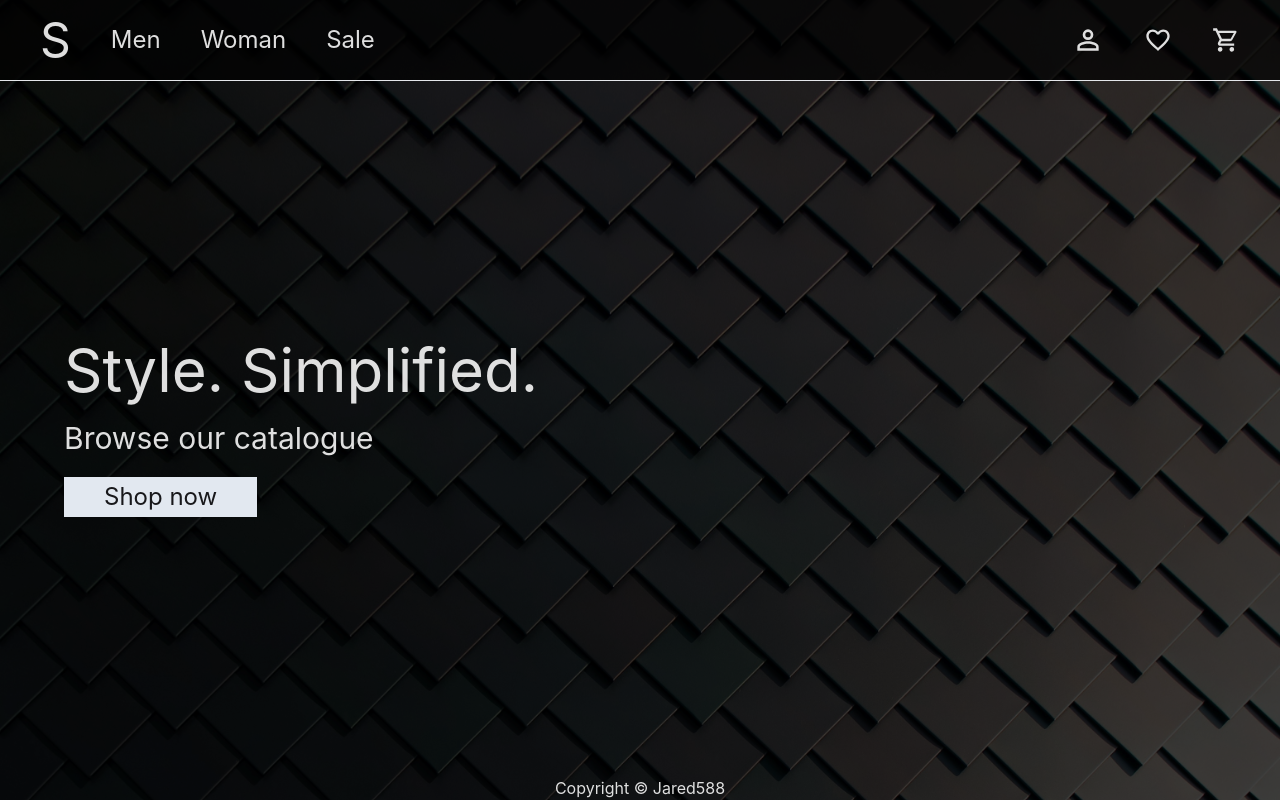
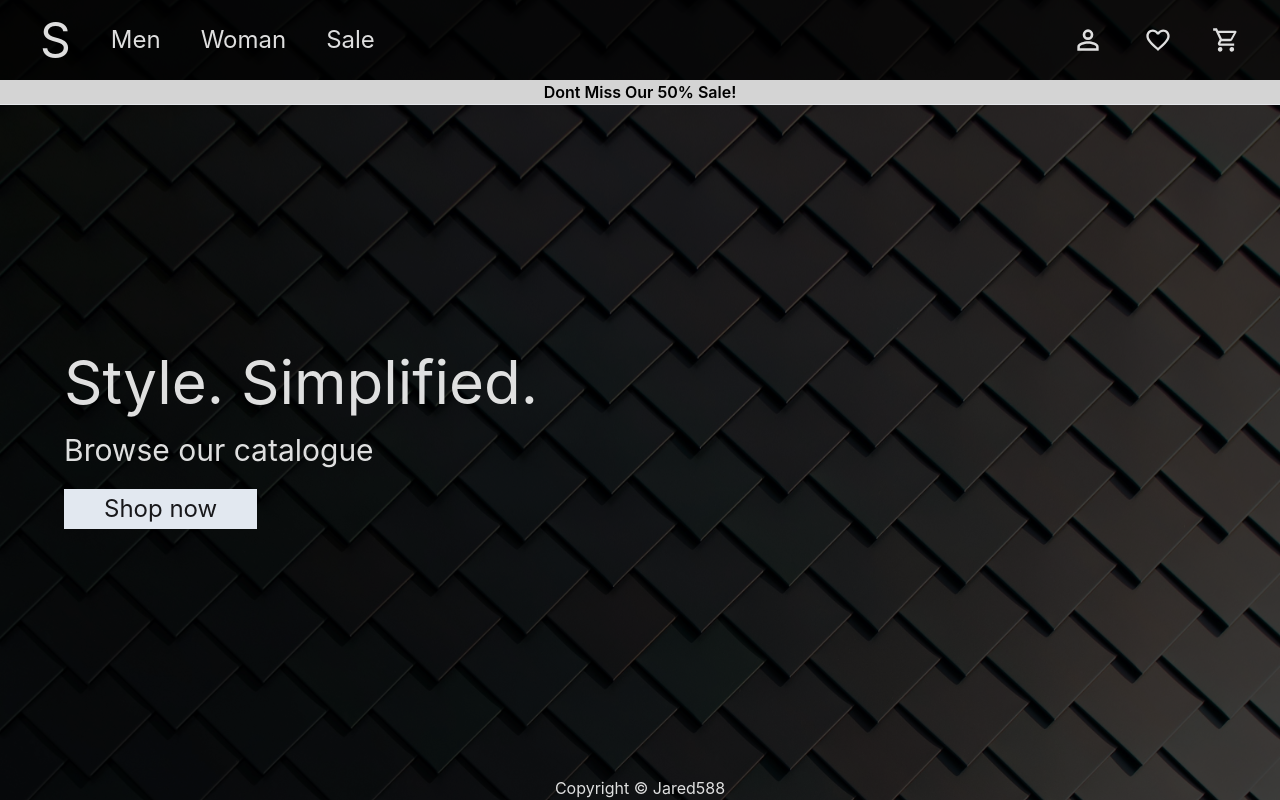
Before and after one commit to Jared588/shopping-cart, a React (Vite) app: page / in a window 1280 px wide. Built offline with nearby package versions, Linux system fonts and the light colour scheme.

Commit message:
Add promotional banner to homepage

```diff
--- a/src/Home.jsx
+++ b/src/Home.jsx
@@ -20,6 +20,7 @@ function Home() {
           <svg className="w-7" xmlns="http://www.w3.org/2000/svg" viewBox="0 0 24 24"><title>cart-outline</title><path d="M17,18A2,2 0 0,1 19,20A2,2 0 0,1 17,22C15.89,22 15,21.1 15,20C15,18.89 15.89,18 17,18M1,2H4.27L5.21,4H20A1,1 0 0,1 21,5C21,5.17 20.95,5.34 20.88,5.5L17.3,11.97C16.96,12.58 16.3,13 15.55,13H8.1L7.2,14.63L7.17,14.75A0.25,0.25 0 0,0 7.42,15H19V17H7C5.89,17 5,16.1 5,15C5,14.65 5.09,14.32 5.24,14.04L6.6,11.59L3,4H1V2M7,18A2,2 0 0,1 9,20A2,2 0 0,1 7,22C5.89,22 5,21.1 5,20C5,18.89 5.89,18 7,18M16,11L18.78,6H6.14L8.5,11H16Z" fill="rgba(255, 255, 255, 0.87)" /></svg>
         </nav>
       </header>
+      <div className='bg-neutral-300 text-black text-center font-semibold fade-in'>Dont Miss Our 50% Sale!</div>
       <div className="text-5xl bg-black bg-opacity-50 border-t flex flex-auto justify-left items-center text-left px-16">
         <div>
           <p className="slide-in mb-5 text-6xl">Style. Simplified.</p>
--- a/src/index.css
+++ b/src/index.css
@@ -37,6 +37,15 @@ body {
   }
 }
 
+@keyframes fadeIn {
+  0% {
+    opacity: 0%;
+  }
+  100% {
+    opacity: 100%;
+  }
+}
+
 .slide-in {
   animation: slideInFromRight 2s ease-in-out;
 }
@@ -44,3 +53,7 @@ body {
 .slide-in-2 {
   animation: slideInFromRight 2.2s ease-in-out;
 }
+
+.fade-in {
+  animation: fadeIn 2s ease-in-out;
+}
```
